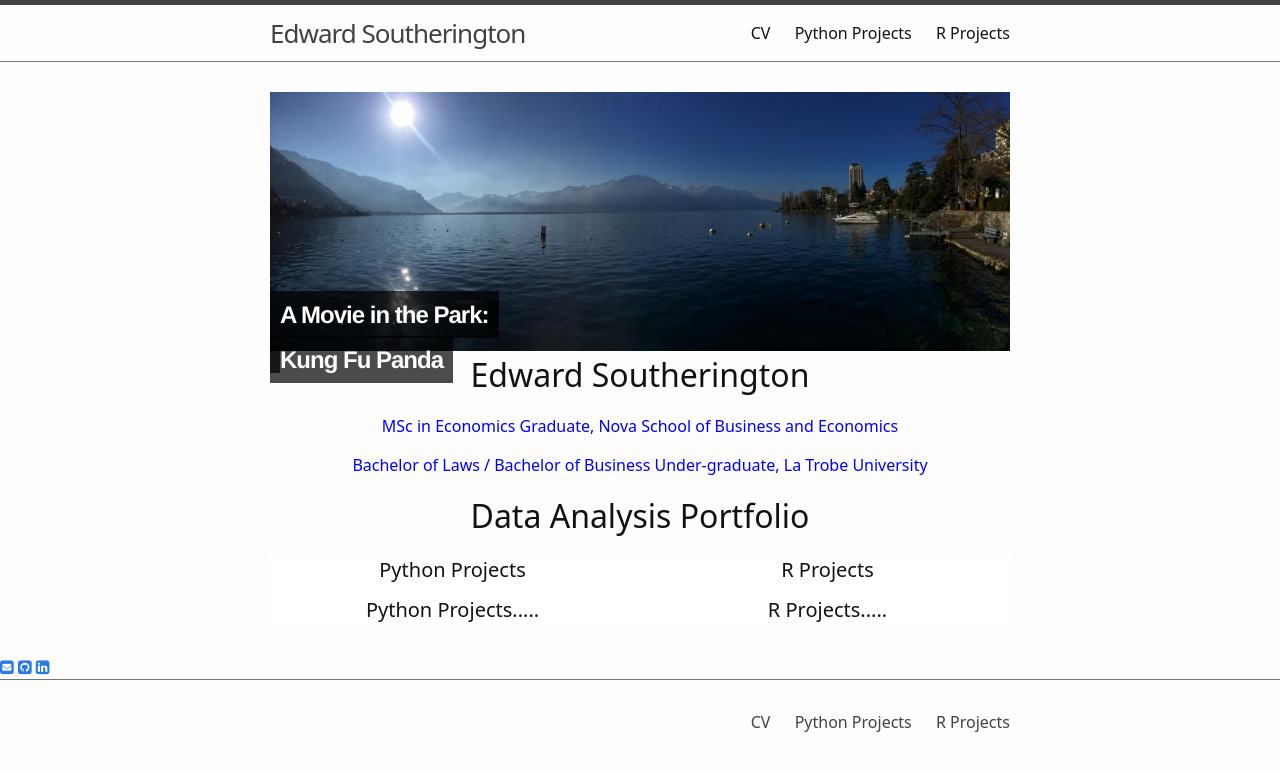
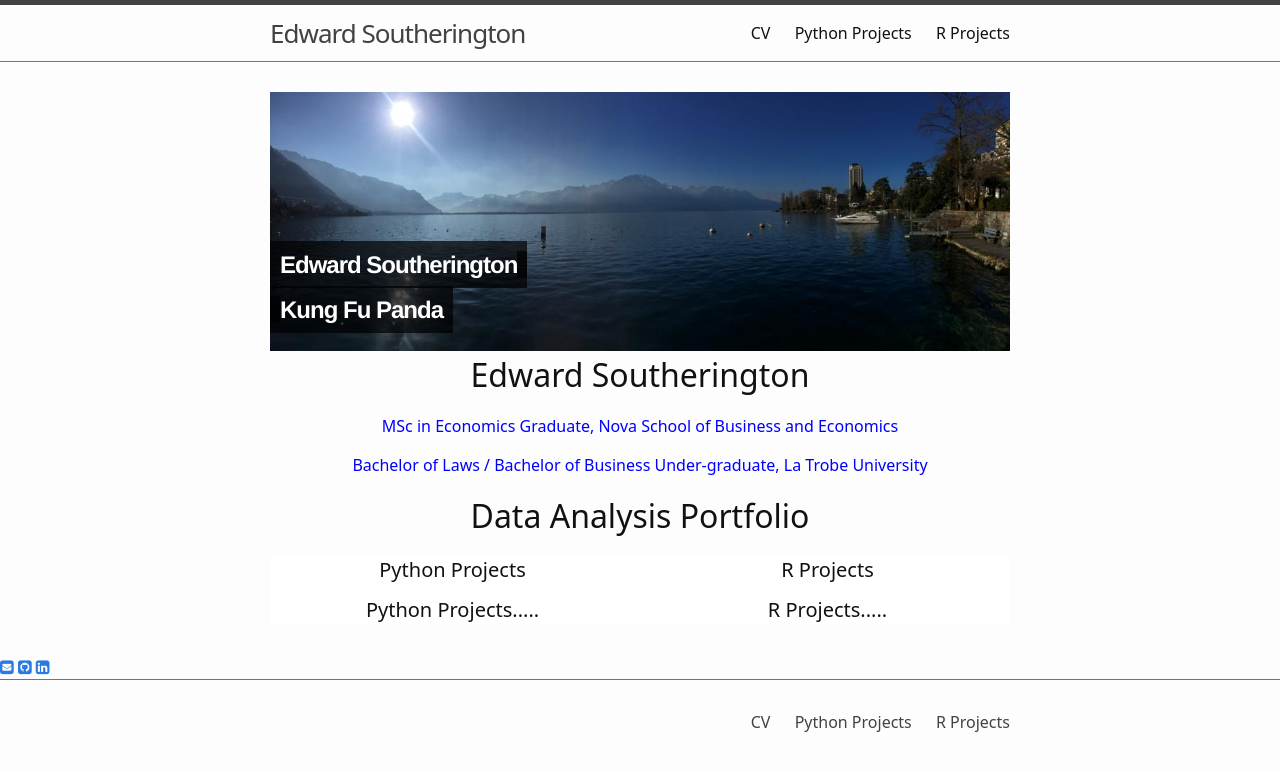
Before and after one commit to EdwardSoutherington/Portfolio, a Jekyll site: the page built from index.md, in a window 1280 px wide. Shown: the top 771 px of the page. Built offline with Jekyll 4.4.1, drawn with Linux system fonts in a browser that asks for light colours; nearby versions of some CDN libraries; some web fonts are replaced.

Commit message:
Update index.md

```diff
--- a/index.md
+++ b/index.md
@@ -51,7 +51,7 @@ title: Home
     <div class="image"> <!-- the image container -->
      <img src="assets/img/hero/Montreaux.jpeg" alt="" /> <!-- the image -->
      <h2>
-     <span>A Movie in the Park:<span class='spacer'></span><br /><span class='spacer'></span>Kung Fu Panda</span> <!-- span tag to beautify it efficiently -->
+     <span>Edward Southerington<span class='spacer'></span><br /><span class='spacer'></span>Kung Fu Panda</span> <!-- span tag to beautify it efficiently -->
      </h2> <!-- the text -->
      </div>
     <h1 align="center">Edward Southerington</h1>
```
Also changed, not shown: other parts of index.md (+1 -1 lines).
